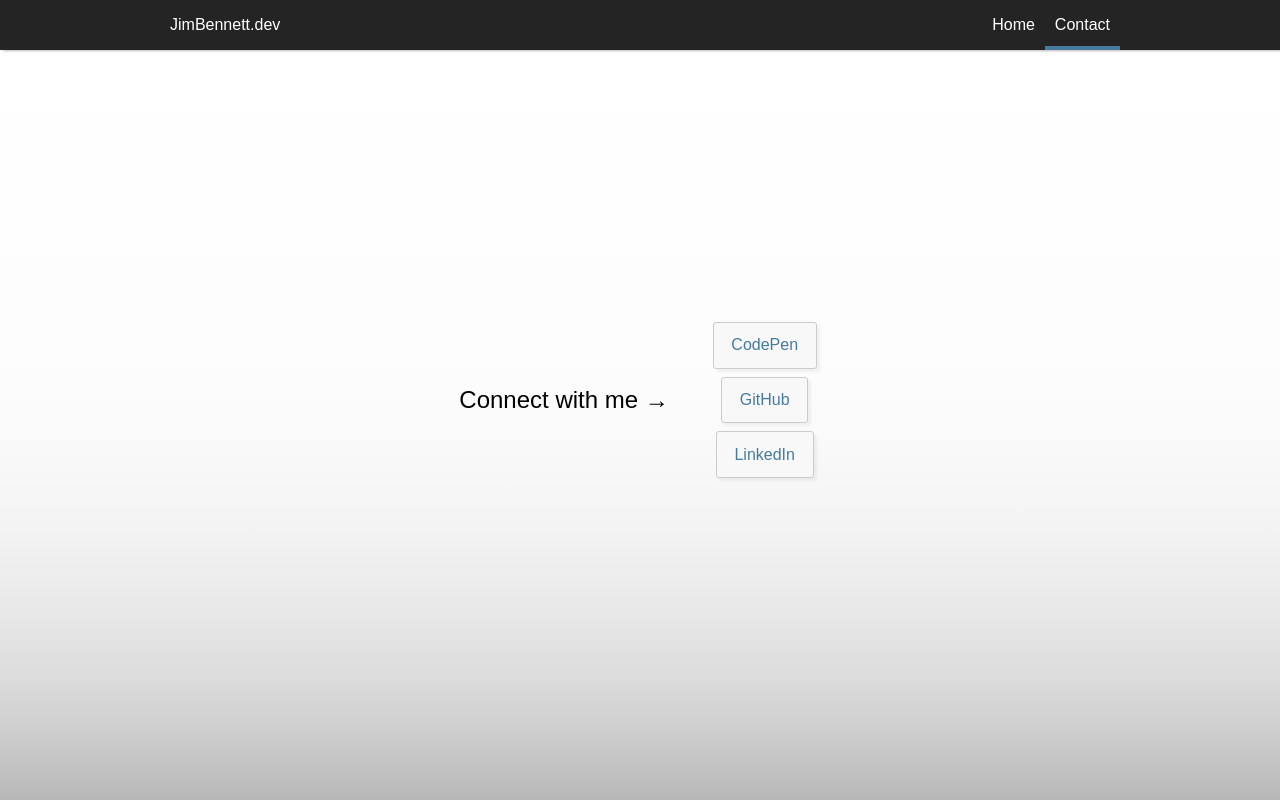
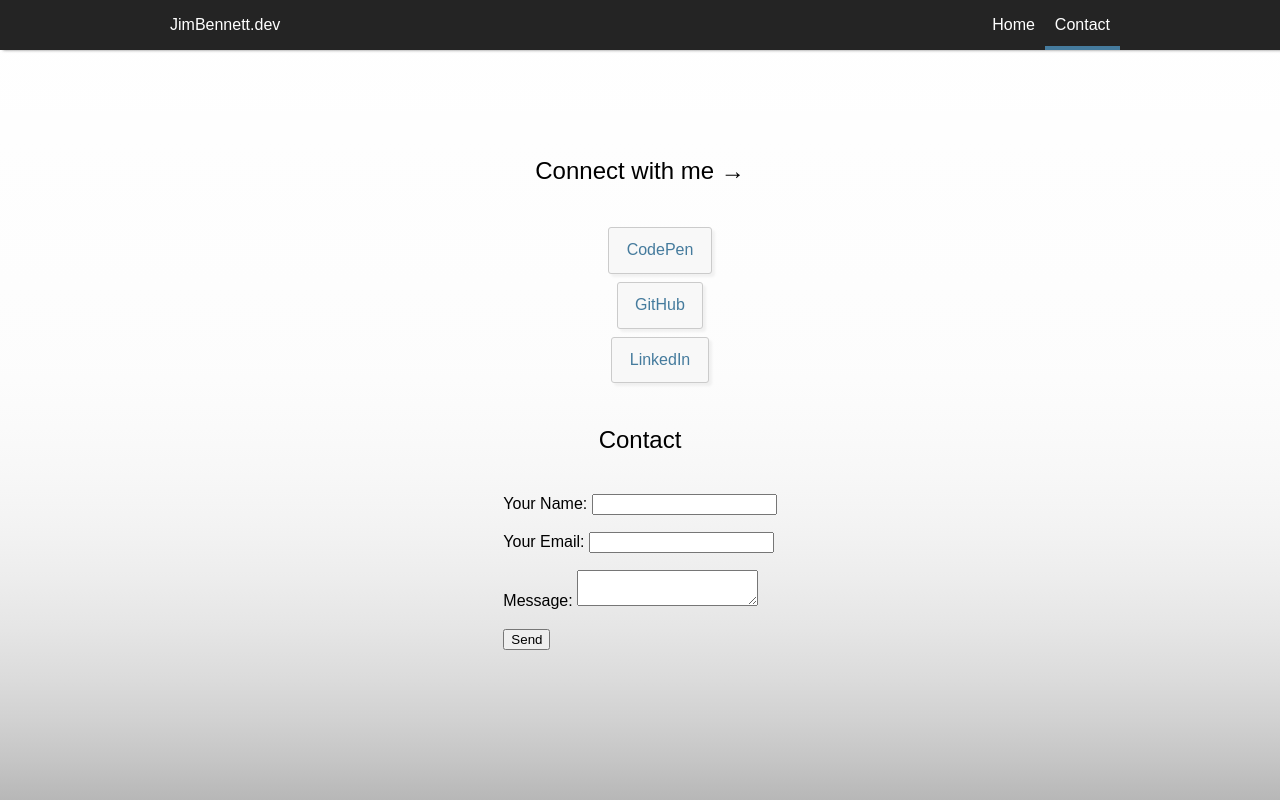
Before and after one commit to resonantdoghouse/jimbennett.dev, a React (Vite) app: page /contact in a window 1280 px wide. Built offline with nearby package versions, Linux system fonts and the light colour scheme.

Commit message:
testing netlify form

```diff
--- a/src/pages/ContactPage/ContactPage.jsx
+++ b/src/pages/ContactPage/ContactPage.jsx
@@ -1,4 +1,4 @@
-import './ContactPage.scss'
+import './ContactPage.scss';
 
 const ContactPage = () => (
   <section className="ContactPage">
@@ -32,7 +32,28 @@ const ContactPage = () => (
         </a>
       </li>
     </ul>
+    <h2>Contact</h2>
+    <form name="contact" method="POST" data-netlify="true">
+      <p>
+        <label>
+          Your Name: <input type="text" name="name" />
+        </label>
+      </p>
+      <p>
+        <label>
+          Your Email: <input type="email" name="email" />
+        </label>
+      </p>
+      <p>
+        <label>
+          Message: <textarea name="message"></textarea>
+        </label>
+      </p>
+      <p>
+        <button type="submit">Send</button>
+      </p>
+    </form>
   </section>
-)
+);
 
-export default ContactPage
+export default ContactPage;
--- a/src/pages/ContactPage/ContactPage.scss
+++ b/src/pages/ContactPage/ContactPage.scss
@@ -4,6 +4,7 @@
   background: linear-gradient(rgba(255, 255, 255, 1), 85%, rgba(0, 0, 0, 0.1));
   width: 100%;
   @include mixins.flex(row, center, center);
+  flex-direction: column;
 }
 
 .connect-list {
```
